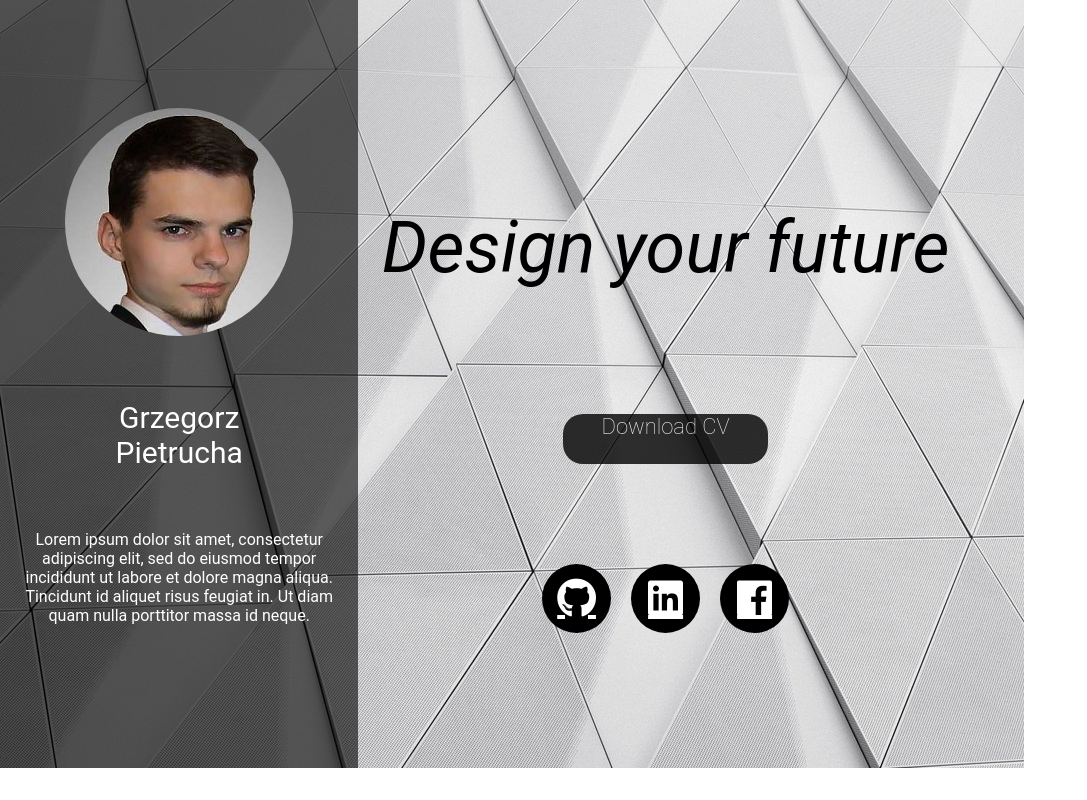
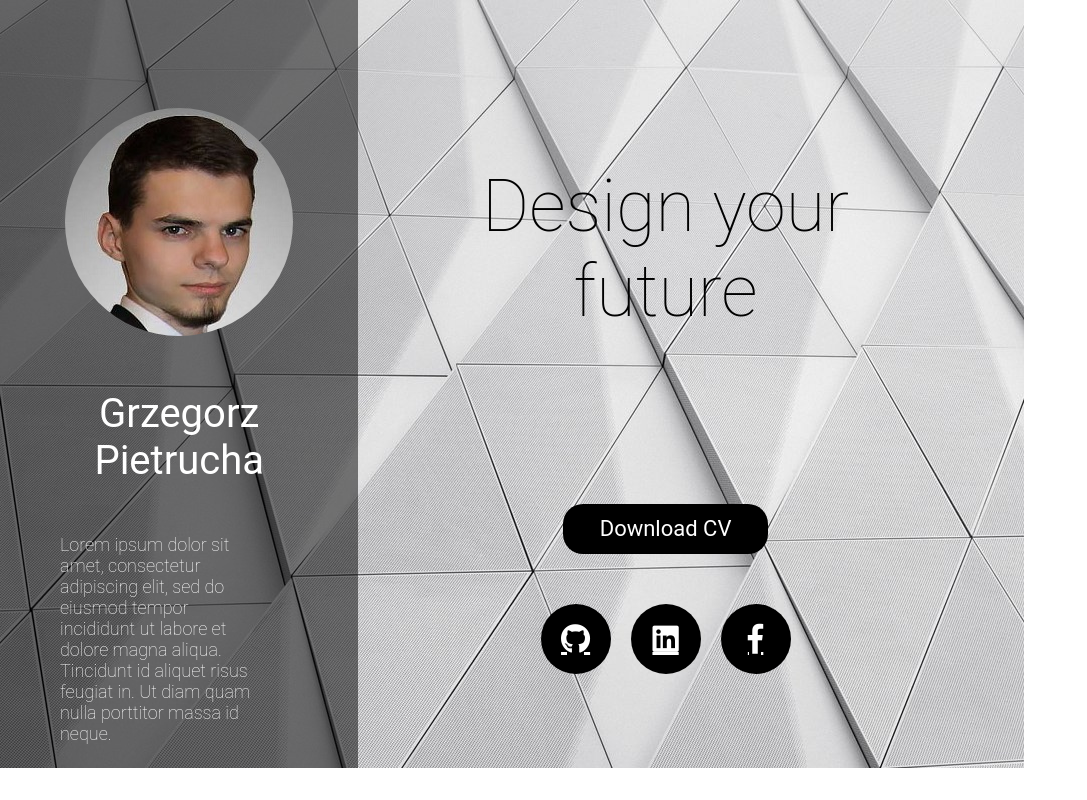
Before and after one commit to Adriwin/CodersCamp2018, a website: page Projekt1/index.html in a window 1280 px wide. Shown: the whole page, without its empty margins (0-1087 px from the left). Drawn offline with Linux system fonts and the light colour scheme.

Commit message:
Projekt1 almost ready, last tweaks left

```diff
--- a/Projekt1/index.html
+++ b/Projekt1/index.html
@@ -5,7 +5,6 @@
     <meta name="viewport" content="width=device-width, initial-scale=1.0">                <meta http-equiv="X-UA-Compatible" content="ie=edge">
     <title>Grzegorz Pietrucha - wizytówka</title>
     <link href="https://use.fontawesome.com/releases/v5.0.8/css/all.css" rel="stylesheet">
-    <link href="https://fonts.googleapis.com/css?family=Source+Sans+Pro:300,900&amp;subset=latin-ext" rel="stylesheet">
     <link rel="stylesheet" href="./main.css" />
 </head>
 <body>
@@ -20,7 +19,7 @@
         </div>
         <div class="right-box">
             <div class="title">Design your future</div>
-            <div class="button">Download CV</div>
+            <button class="button">Download CV</button>
             <div class="nav">
                 <div class="nav-item">
                     <a href="#" class="fab fa-github"></a>
@@ -29,7 +28,7 @@
                         <a href="#" class="fab fa-linkedin"></a>
                     </div>
                 <div class="nav-item">
-                        <a href="#" class="fab fa-facebook"></a>
+                        <a href="#" class="fab fa-facebook-f"></a>
                     </div>
             </div>
         </div>
--- a/Projekt1/main.css
+++ b/Projekt1/main.css
@@ -15,22 +15,20 @@ body{
     align-items: center;
     text-align: center;
     width: 35%;
-    background-color: rgba(0, 0, 0, 0.6);
+    background-color: rgba(0, 0, 0, 0.5);
 }
 
 .right-box{
-    margin-top: 20%;
-    justify-content: center;
-    align-items: center;
+    margin-top: 16%;
     width: 60%;
     text-align: center;
 }
 
 .name{
-    margin: 60px;
+    margin: 50px 10px 50px 10px;
     font-family: Roboto;
     font-style: Light;
-    font-size: 30px;
+    font-size: 40px;
     text-align: center;
     color: white;
 }
@@ -40,46 +38,41 @@ body{
     width: 228px;
     height: 228px;
     background-image: url(./img/27867770_1746012032127377_1332655718833146407_n.jpg);
-    align-items: center;
-    justify-content: center;
     border-radius: 119px;
     display: inline-block;
 }
 
 .title{
-    margin: 0 0 24px 0;
-    font-family: roboto;
-    font-style: italic;
+    margin: 0 100px 0 100px;
+    font-family: Roboto;
+    font-weight: 100;
     font-size: 72px;
     text-align: center;
     color: black;
 }
 
 .text-lorem{
-    margin: 0 20px 0 20px;
+    margin: 0 100px 20px 60px;
     font-family: Roboto;
-    font-style: light;
-    font-size: mixed;
-    text-align: center;
+    font-size: 18px;
+    font-weight: 100;
+    text-align: left;
     color: white;
 }
 
 .button{
-    margin: 100px;
-    font-family: roboto;
-    font-weight: 200;
+    padding: 0px;
+    margin: 170px 0 50px 0;
+    font-family: Roboto;
     font-size: 22px;
     text-align: center;
     color: white;
-    align-items: center;
-    justify-content: center;
     background-color: black;
-    opacity: 80%;
     border-radius: 20px;
     width: 205px;
     height: 50px;
-    border: none;
     display: inline-block;
+    border: black;
 }
 
 .button:hover{
@@ -94,18 +87,17 @@ body{
 .nav-item{
     display: flex;
     justify-content: center;
+    margin: 0 10px;
     align-items: center;
-    margin: 0 10px;
-    width: 69px;
-    height: 69px;
+    width: 70px;
+    height: 70px;
     border-radius: 100%;
     background-color: black;
 }
 
 .nav-item a{
-    font-size: 40px;
+    font-size: 30px;
     color: white;
-
 }
 .nav-item:hover{
     cursor: pointer;
```
